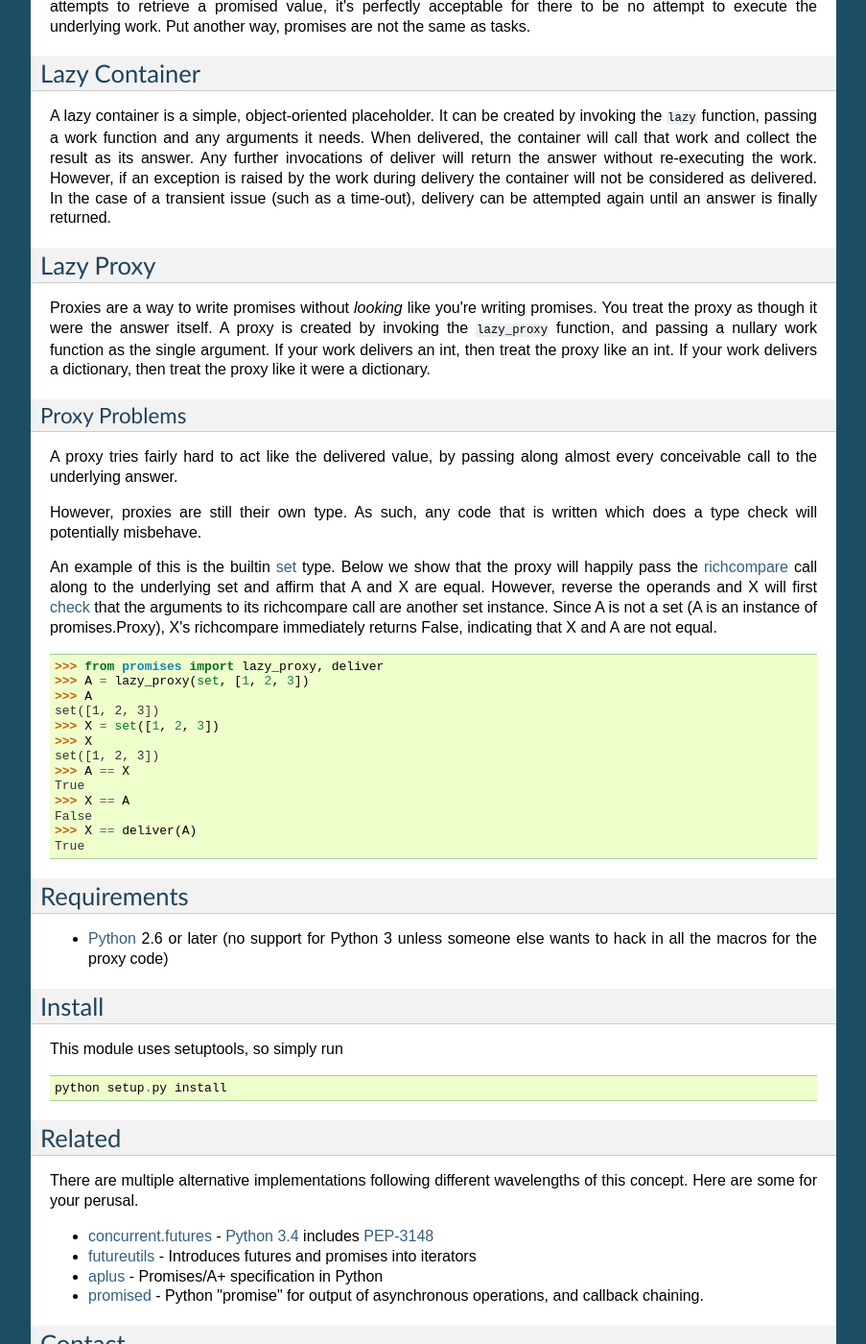
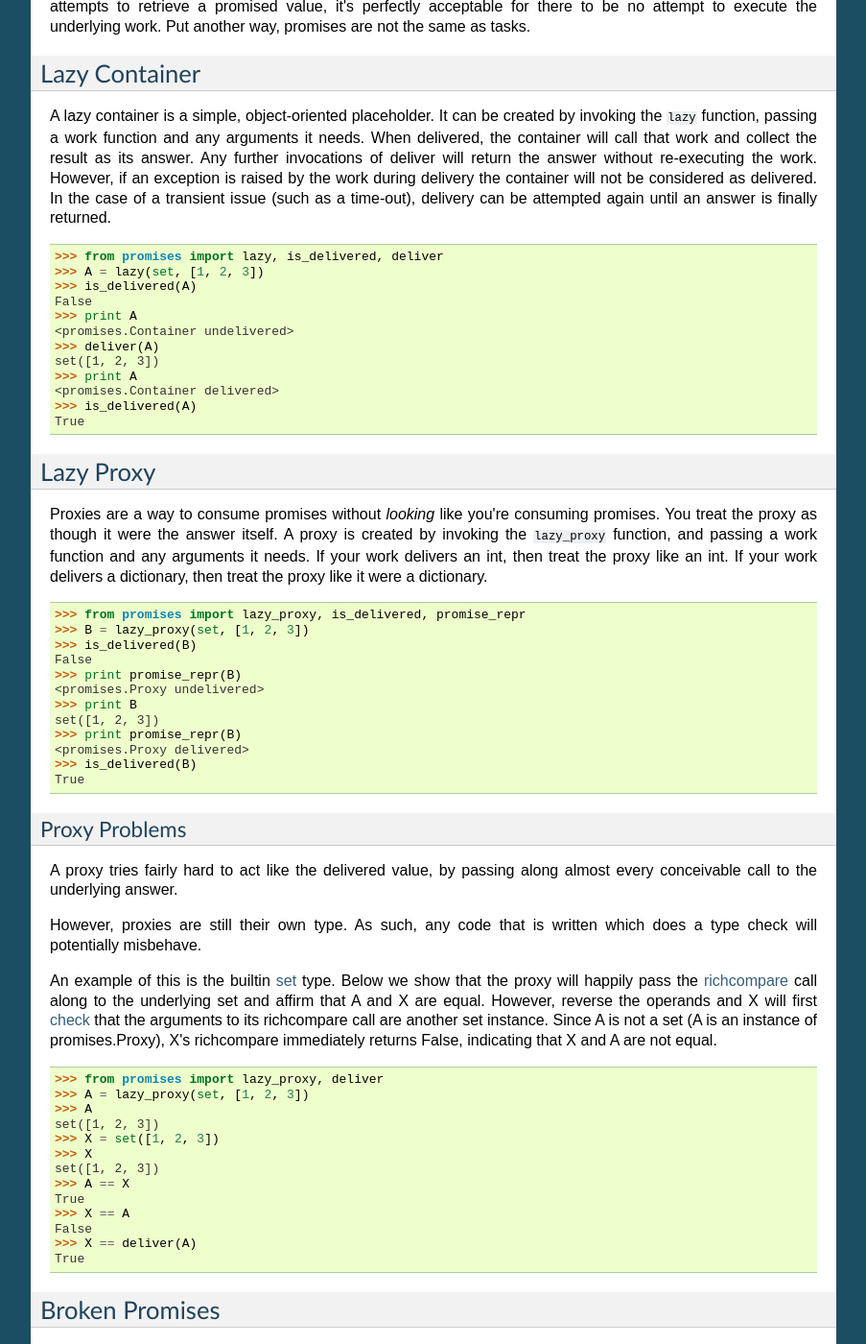
Before and after one commit to obriencj/python-promises, a Sphinx documentation site: the page built from docs/overview.rst, in a window 1280 px wide and 1400 px high, scrolled down 837 px. Shown: the whole window at 96% size, without its empty margins (198-1101 px from the left). Built offline with Sphinx 7.4.7, drawn with Linux system fonts in a browser that asks for light colours; some of the changed text lies outside the part shown.

Commit message:
updated README and overview with examples and a description of the new breakable features

```diff
--- a/docs/overview.rst
+++ b/docs/overview.rst
@@ -73,15 +73,45 @@ not be considered as delivered. In the case of a transient issue (such
 as a time-out), delivery can be attempted again until an answer is
 finally returned.
 
+::
+
+    >>> from promises import lazy, is_delivered, deliver
+    >>> A = lazy(set, [1, 2, 3])
+    >>> is_delivered(A)
+    False
+    >>> print A
+    <promises.Container undelivered>
+    >>> deliver(A)
+    set([1, 2, 3])
+    >>> print A
+    <promises.Container delivered>
+    >>> is_delivered(A)
+    True
+
 Lazy Proxy
 ----------
 
-Proxies are a way to write promises without *looking* like you're
-writing promises. You treat the proxy as though it were the answer
+Proxies are a way to consume promises without *looking* like you're
+consuming promises. You treat the proxy as though it were the answer
 itself. A proxy is created by invoking the ``lazy_proxy`` function, and
-passing a nullary work function as the single argument. If your work
+passing a work function and any arguments it needs. If your work
 delivers an int, then treat the proxy like an int. If your work delivers
 a dictionary, then treat the proxy like it were a dictionary.
+
+::
+
+    >>> from promises import lazy_proxy, is_delivered, promise_repr
+    >>> B = lazy_proxy(set, [1, 2, 3])
+    >>> is_delivered(B)
+    False
+    >>> print promise_repr(B)
+    <promises.Proxy undelivered>
+    >>> print B
+    set([1, 2, 3])
+    >>> print promise_repr(B)
+    <promises.Proxy delivered>
+    >>> is_delivered(B)
+    True
 
 Proxy Problems
 ~~~~~~~~~~~~~~
@@ -119,6 +149,27 @@ equal.
     False
     >>> X == deliver(A)
     True
+
+Broken Promises
+---------------
+
+The default behavior of ``deliver`` on a promise will allow any raised
+exception to propagate up. This may be undesireable, so there are three
+ways to instead gather a ``BrokenPromise`` which will wrap any raised
+exception and be returned as the result.
+
+The functions ``breakable`` and ``breakable_proxy`` will create a
+container and proxy promise (respectively) for a piece of work. These
+functions wrap the work in a try/except clause to catch any exceptions.
+A promise created with these functions way will be considered delivered
+but broken should it raise during delivery, and will not re-attempt
+delivery.
+
+The function ``breakable_deliver`` attempts delivery on a promise
+generated from ``lazy`` or ``lazy_proxy``. If the promise raises during
+delivery, a ``BrokenPromise`` is generated and returned. However, the
+promise will not be considered delivered, and any future attempts at
+delivery will execute the work.
 
 Requirements
 ------------
```
Also changed, not shown: README.md (+54 -3 lines).
